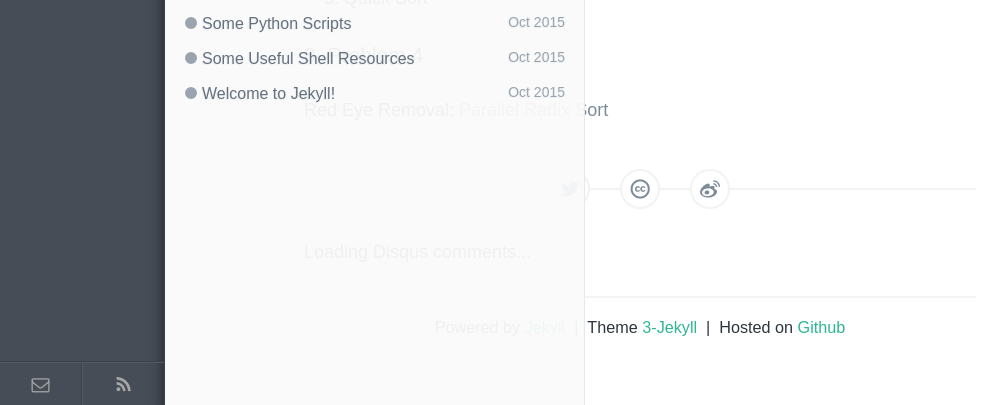
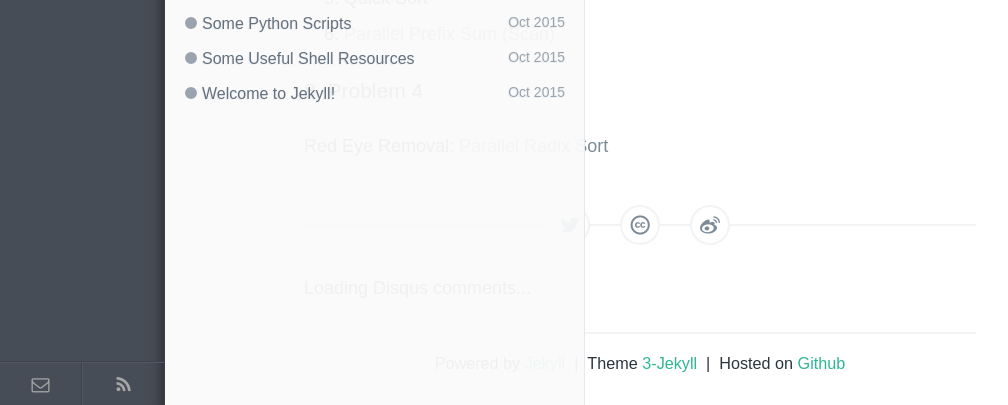
Before and after one commit to wykvictor/wykvictor.github.io, a Jekyll site: the page built from _posts/programming/2016-4-4-Cuda-2.md, in a window 1280 px wide, cut to the strip 2340-2745 px from the top of the page. Shown: the whole strip, without its empty margins (0-1008 px from the left). Built offline with Jekyll 4.4.1, drawn with Linux system fonts in a browser that asks for light colours; comment, search, counter and statistics services are not loaded.

Commit message:
add parallel scan materials to cuda-2

```diff
--- a/_posts/programming/2016-4-4-Cuda-2.md
+++ b/_posts/programming/2016-4-4-Cuda-2.md
@@ -49,9 +49,10 @@
 2. Merge Sort(?)
 3. Sorting Networks: 比较的顺序很tricky!
 4. Radix Sort: GPU容易实现，且效率高
-	![radix-sort](http://7xno5y.com1.z0.glb.clouddn.com/radix-sort.jpg)
+	![radix-sort](http://7xno5y.com1.z0.glb.clouddn.com/radix-sort-offical.jpg)
 
 5. Quick Sort
+6. [Parallel Prefix Sum (Scan)](http://http.developer.nvidia.com/GPUGems3/gpugems3_ch39.html)
 
 ### 8. Problem 4
 Red Eye Removal:
```
Also changed, not shown: other parts of _posts/programming/2016-4-4-Cuda-2.md (+1 -1 lines).
